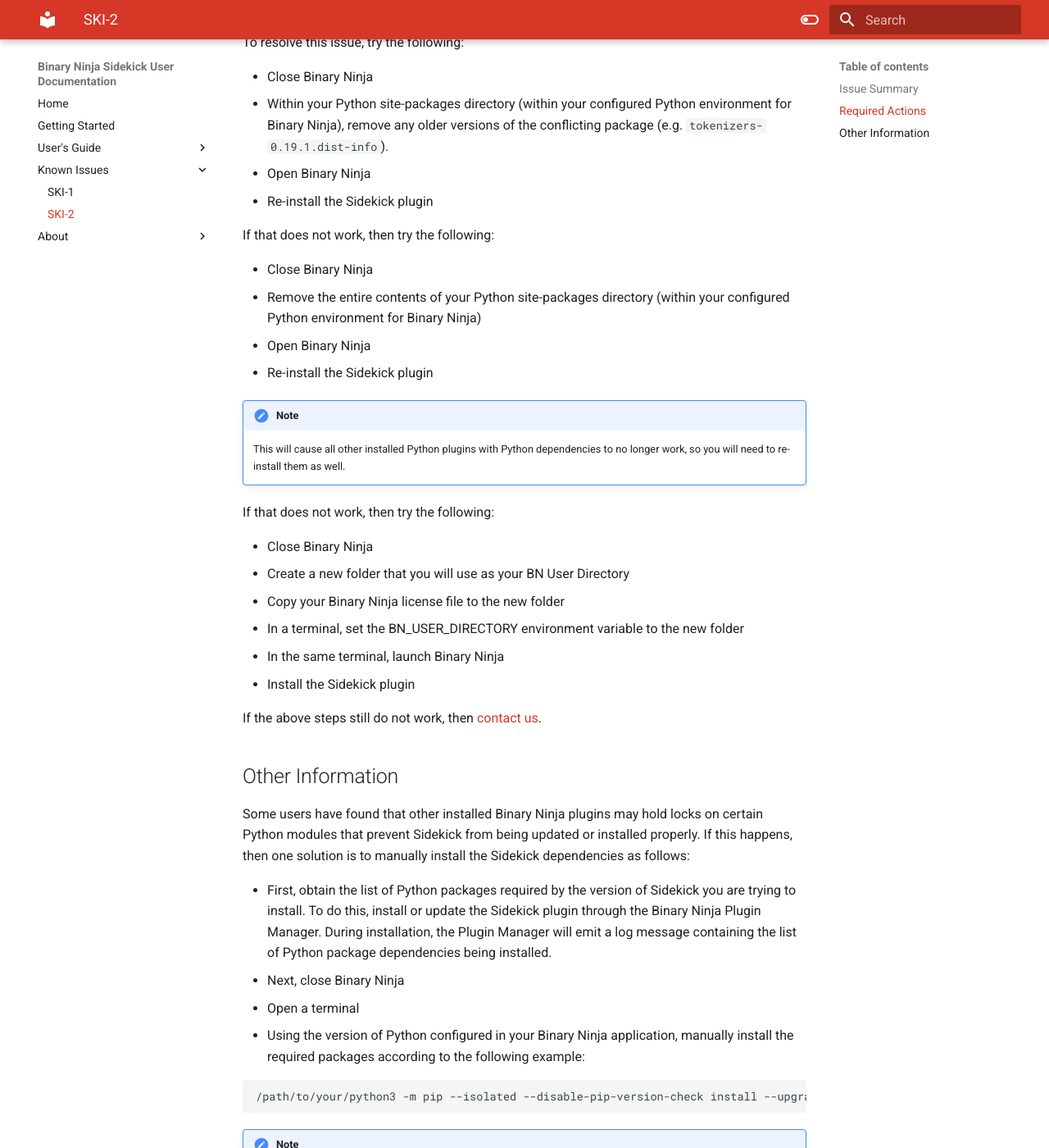
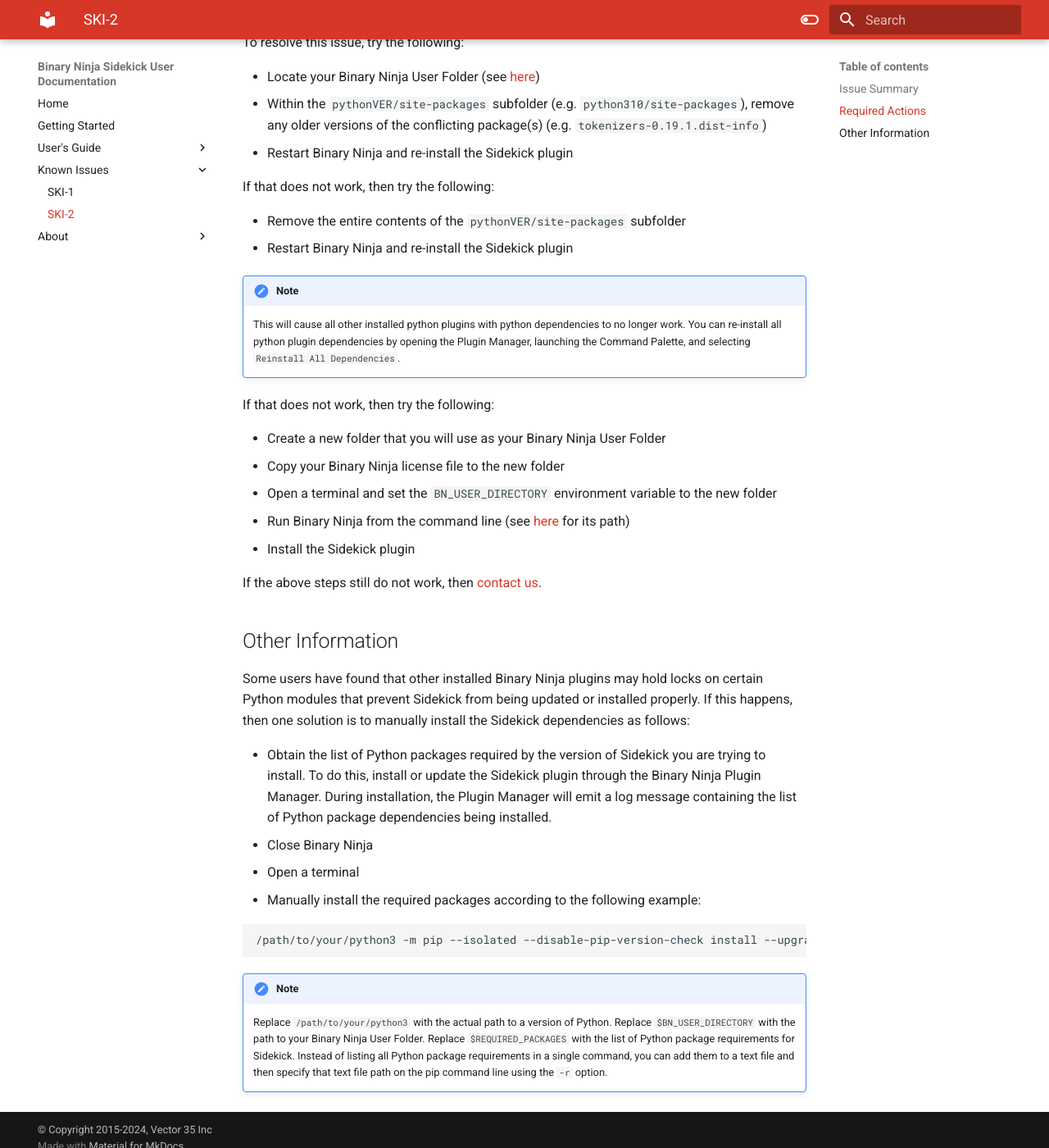
Before and after one commit to Vector35/Sidekick-public, an MkDocs documentation site: the page built from docs/issues/ski-2.md, in a window 1280 px wide and 1400 px high, scrolled down 484 px. Shown: the whole window at 82% size. Built offline with MkDocs 1.6.1 and Material for MkDocs 9.7.7, drawn with Linux system fonts in a browser that asks for light colours; some of the changed text lies outside the part shown.

Commit message:
Update information on known-issue-2 to clarify location of site-packages and re-installing all dependencies

````diff
--- a/docs/issues/ski-2.md
+++ b/docs/issues/ski-2.md
@@ -12,29 +12,25 @@
 
 To resolve this issue, try the following:
 
-* Close Binary Ninja
-* Within your Python site-packages directory (within your configured Python environment for Binary Ninja), remove any older versions of the conflicting package (e.g. `tokenizers-0.19.1.dist-info`).
-* Open Binary Ninja
-* Re-install the Sidekick plugin
+* Locate your Binary Ninja User Folder (see [here](https://docs.binary.ninja/guide/index.html#user-folder))
+* Within the `pythonVER/site-packages` subfolder (e.g. `python310/site-packages`), remove any older versions of the conflicting package(s) (e.g. `tokenizers-0.19.1.dist-info`)
+* Restart Binary Ninja and re-install the Sidekick plugin
 
 If that does not work, then try the following:
 
-* Close Binary Ninja
-* Remove the entire contents of your Python site-packages directory (within your configured Python environment for Binary Ninja)
-* Open Binary Ninja
-* Re-install the Sidekick plugin
+* Remove the entire contents of the `pythonVER/site-packages` subfolder
+* Restart Binary Ninja and re-install the Sidekick plugin
 
 !!! Note
 
-    This will cause all other installed Python plugins with Python dependencies to no longer work, so you will need to re-install them as well.
+    This will cause all other installed python plugins with python dependencies to no longer work. You can re-install all python plugin dependencies by opening the Plugin Manager, launching the Command Palette, and selecting `Reinstall All Dependencies`.
 
 If that does not work, then try the following:
 
-* Close Binary Ninja
-* Create a new folder that you will use as your BN User Directory
+* Create a new folder that you will use as your Binary Ninja User Folder
 * Copy your Binary Ninja license file to the new folder
-* In a terminal, set the BN_USER_DIRECTORY environment variable to the new folder
-* In the same terminal, launch Binary Ninja
+* Open a terminal and set the `BN_USER_DIRECTORY` environment variable to the new folder
+* Run Binary Ninja from the command line (see [here](https://docs.binary.ninja/guide/index.html#binary-path) for its path)
 * Install the Sidekick plugin
 
 If the above steps still do not work, then [contact us](mailto:sidekick@vector35.com).
@@ -43,10 +39,10 @@
 
 Some users have found that other installed Binary Ninja plugins may hold locks on certain Python modules that prevent Sidekick from being updated or installed properly. If this happens, then one solution is to manually install the Sidekick dependencies as follows:
 
-* First, obtain the list of Python packages required by the version of Sidekick you are trying to install. To do this, install or update the Sidekick plugin through the Binary Ninja Plugin Manager. During installation, the Plugin Manager will emit a log message containing the list of Python package dependencies being installed.
-* Next, close Binary Ninja
+* Obtain the list of Python packages required by the version of Sidekick you are trying to install. To do this, install or update the Sidekick plugin through the Binary Ninja Plugin Manager. During installation, the Plugin Manager will emit a log message containing the list of Python package dependencies being installed.
+* Close Binary Ninja
 * Open a terminal
-* Using the version of Python configured in your Binary Ninja application, manually install the required packages according to the following example:
+* Manually install the required packages according to the following example:
 
 ```sh
 /path/to/your/python3 -m pip --isolated --disable-pip-version-check install --upgrade --upgrade-strategy only-if-needed --target $BN_USER_DIRECTORY/python310/site-packages $REQUIRED_PACKAGES
@@ -54,4 +50,4 @@
 
 !!! note
 
-    Replace `/path/to/your/python3` with the actual path to your version of Python. Replace $BN_USER_DIRECTORY with the path to your Binary Ninja User Directory. Replace $REQUIRED_PACKAGES with the list of Python package requirements for Sidekick. Instead of listing all Python package requirements in a single command, you can add them to a text file and then specify that text file path on the pip command line using the `-r` option.
+    Replace `/path/to/your/python3` with the actual path to a version of Python. Replace `$BN_USER_DIRECTORY` with the path to your Binary Ninja User Folder. Replace `$REQUIRED_PACKAGES` with the list of Python package requirements for Sidekick. Instead of listing all Python package requirements in a single command, you can add them to a text file and then specify that text file path on the pip command line using the `-r` option.
````
